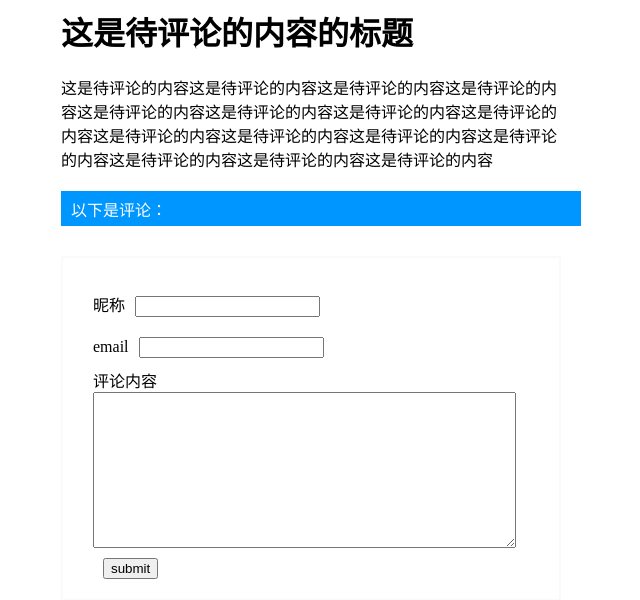
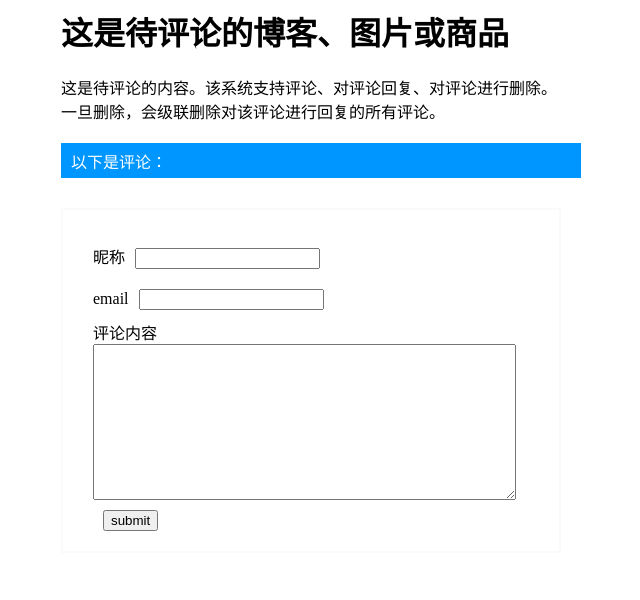
Before and after one commit to dawnPHP/DawnPHPTools, a PHP site: page /comment.php in a window 1280 px wide. Shown: the top 600 px of the page, without its empty margins (329-969 px from the left). After the commit the page ends 531 px from the top, so only its background shows below. Run offline with PHP 8.4, Linux system fonts and the light colour scheme; data that the repository does not hold is empty.

Commit message:
add some notes;

```diff
--- a/09-php_commentSystem/comment.php
+++ b/09-php_commentSystem/comment.php
@@ -26,8 +26,8 @@ date_default_timezone_set('Asia/Shanghai');
 
 //评论系统
 echo '<div id=comment>';
-echo '<h1>这是待评论的内容的标题</h1>';
-echo '<p>这是待评论的内容这是待评论的内容这是待评论的内容这是待评论的内容这是待评论的内容这是待评论的内容这是待评论的内容这是待评论的内容这是待评论的内容这是待评论的内容这是待评论的内容这是待评论的内容这是待评论的内容这是待评论的内容这是待评论的内容</p>';
+echo '<h1>这是待评论的博客、图片或商品</h1>';
+echo '<p>这是待评论的内容。该系统支持评论、对评论回复、对评论进行删除。一旦删除，会级联删除对该评论进行回复的所有评论。</p>';
 $current_aid=1;//todo 数据获取get或session
 
 
```
Also changed, not shown: 09-php_commentSystem/ReadMe.txt.
